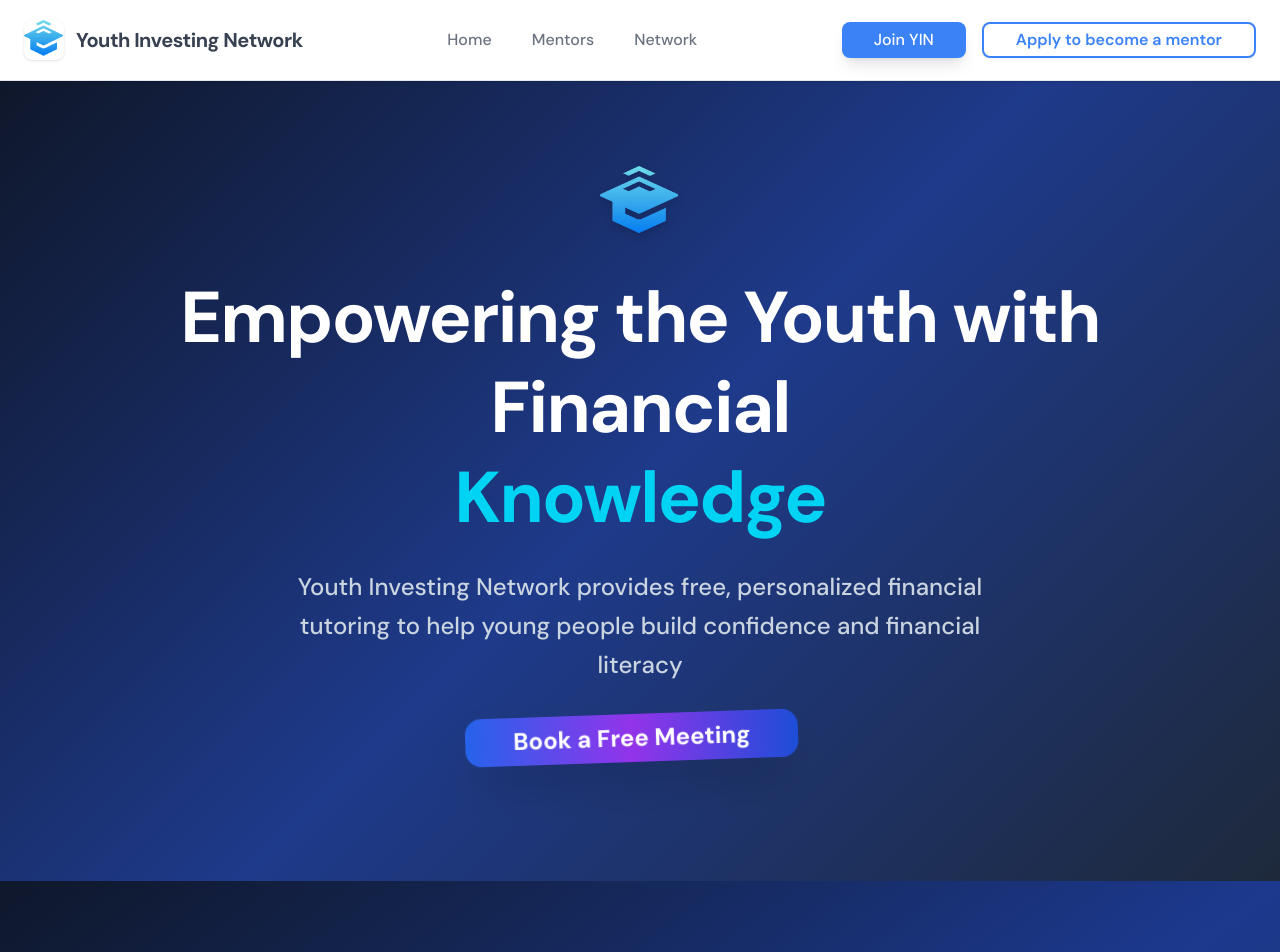
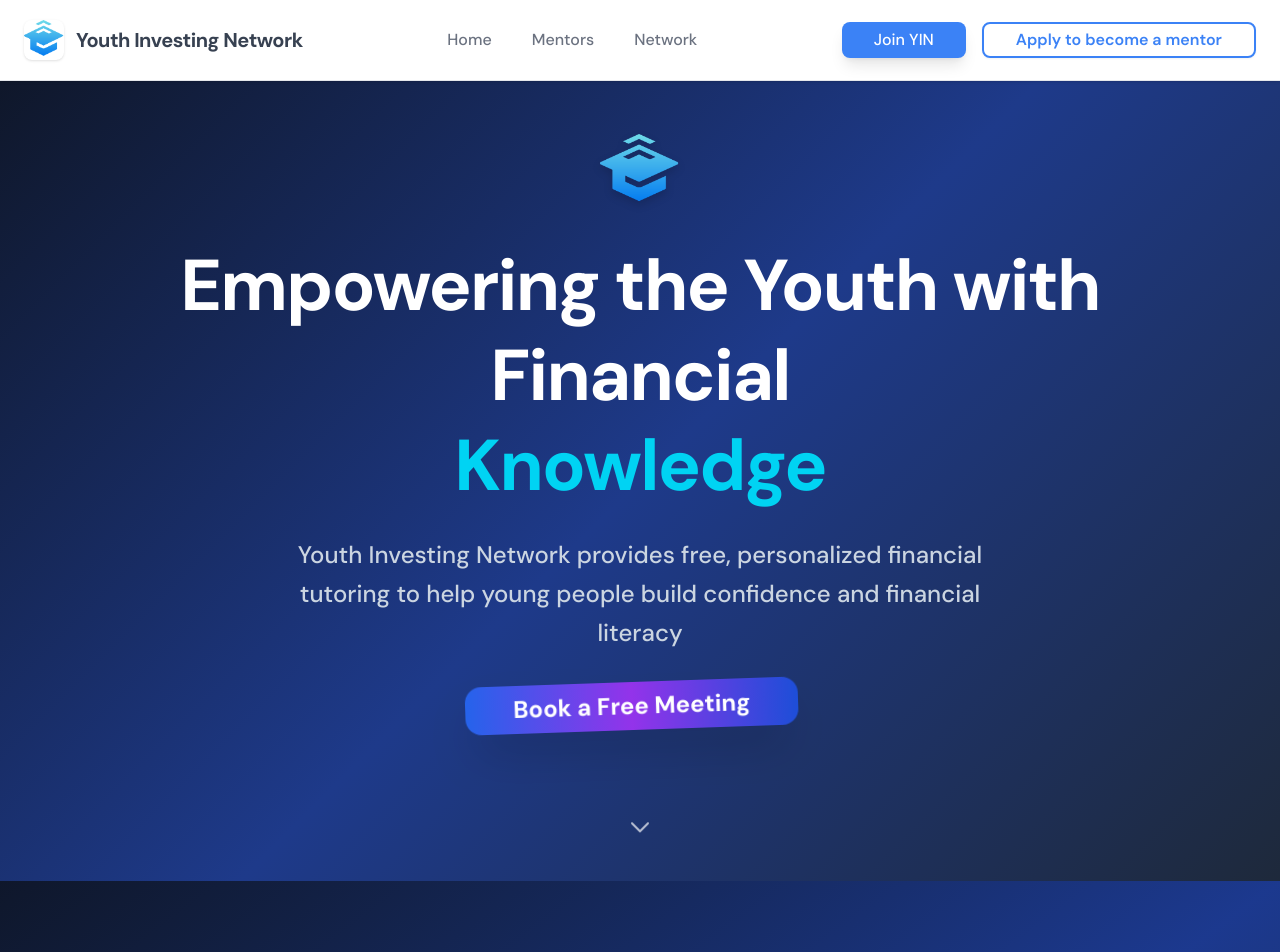
Before and after one commit to Mattxdude/Youth-Investing-Club, a Next.js app: page / in a window 1280 px wide. Shown: the top 952 px of the page. Built offline with nearby package versions, Linux system fonts and the light colour scheme; no server answers.

Commit message:
feat: add interactive scroll indicator arrow
Add ChevronDown icon, bounce animation, and smooth scroll on click

Co-authored-by: null <209870206+Mattxdude@users.noreply.github.com>

```diff
--- a/app/page.tsx
+++ b/app/page.tsx
@@ -4,6 +4,7 @@ import { Button } from "@/components/ui/button"
 import { Card, CardContent } from "@/components/ui/card"
 import Image from "next/image"
 import Link from "next/link"
+import { ChevronDown } from "lucide-react"
 import FloatingTerms from "@/components/floating-terms"
 import AuthHeader from "@/components/auth-header"
 
@@ -130,6 +131,17 @@ export default function HomePage() {
               </Link>
             </div>
           </div>
+        </div>
+
+        {/* Scroll Down Indicator */}
+        <div className="pb-8 flex justify-center">
+          <button
+            onClick={() => window.scrollBy({ top: window.innerHeight, behavior: 'smooth' })}
+            className="text-white/70 hover:text-white transition-colors duration-300 animate-bounce cursor-pointer"
+            aria-label="Scroll down"
+          >
+            <ChevronDown className="w-8 h-8" strokeWidth={1.5} />
+          </button>
         </div>
       </section>
 
```
